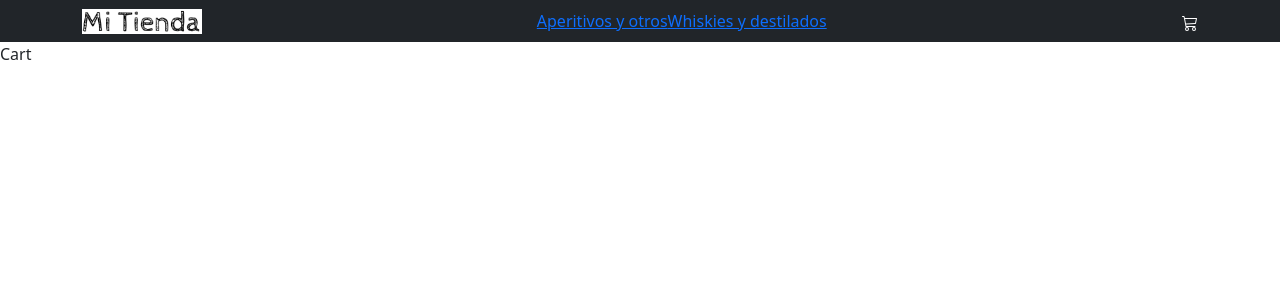
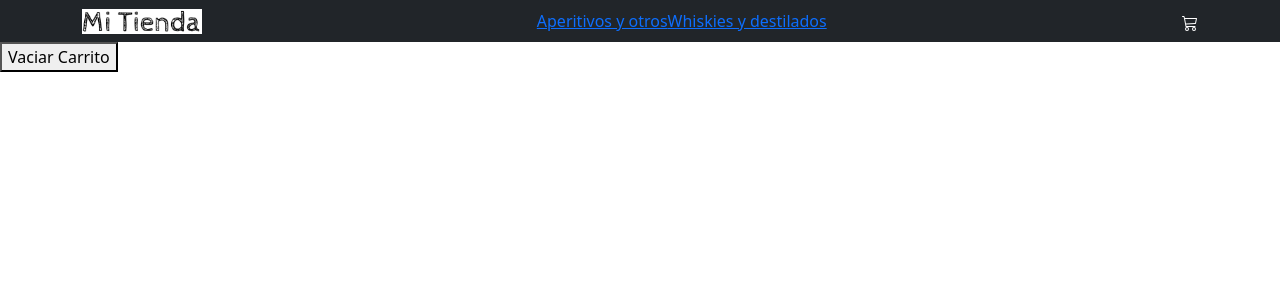
Before and after one commit to GabrielMoranduzzo/eccomerceConReact, a React (Create React App) app: page /cart in a window 1280 px wide. Shown: the top 300 px of the page. Built offline with nearby package versions, Linux system fonts and the light colour scheme.

Commit message:
Cart Context

```diff
--- a/src/App.js
+++ b/src/App.js
@@ -7,20 +7,24 @@ import ItemListContainer from './components/ItemListContainer/ItemListContainer'
 import ItemCount from './components/ItemCount/ItemCount';
 import ItemDetailContainer from './components/ItemDetailContainer/ItemDetailContainer';
 import Cart from './components/Cart/Cart';
+import { CartContextProvider } from './context/cartContext';
+
 
 
 
 function App() {
   return (
-    <BrowserRouter>
-      <NavBar/>
-      <Routes>
-        <Route exact path='/' element={<ItemListContainer greeting='Bienvenidos a Mi Tienda!'/>} />
-        <Route exact path='/categoria/:idCategoria' element={<ItemListContainer greeting='Bienvenidos a Mi Tienda!'/>} />
-        <Route exact path='/detalle/:idDetalle' element={<ItemDetailContainer/>} />
-        <Route exact path='/cart' element={<Cart/>} />
-      </Routes>
-    </BrowserRouter>
+    <CartContextProvider>
+      <BrowserRouter>
+        <NavBar />
+        <Routes>
+          <Route exact path='/' element={<ItemListContainer greeting='Bienvenidos a Mi Tienda!' />} />
+          <Route exact path='/categoria/:idCategoria' element={<ItemListContainer greeting='Bienvenidos a Mi Tienda!' />} />
+          <Route exact path='/detalle/:idDetalle' element={<ItemDetailContainer />} />
+          <Route exact path='/cart' element={<Cart />} />
+        </Routes>
+      </BrowserRouter>
+    </CartContextProvider>
   )
 }
 
--- a/src/components/Cart/Cart.js
+++ b/src/components/Cart/Cart.js
@@ -1,9 +1,14 @@
-import React from 'react'
+import { useCartContext } from "../../context/cartContext"
+
 
 const Cart = () => {
+
+    const { cartList, vaciarCarrito } = useCartContext()
+
     return (
         <div>
-            Cart
+            {cartList.map(prod => <li key={prod.id}> {prod.nombre} {prod.cantidad} </li>)}
+            <button onClick={vaciarCarrito}>Vaciar Carrito</button>
         </div>
     )
 }
--- a/src/components/ItemCount/ItemCount.js
+++ b/src/components/ItemCount/ItemCount.js
@@ -28,7 +28,7 @@ const ItemCount = ({min, max, onAdd}) => {
         <div className='contador'>
             <h1>{count}</h1>
             <button onClick={ handleDecrement}>-</button>
-            <button onClick={onAdd}>Agregar al Carrito</button>
+            <button onClick={()=> onAdd(1)}>Agregar al Carrito</button>
             <button onClick={handleIncrement}>+</button>
         </div>
     )
--- a/src/components/ItemDetail/ItemDetail.js
+++ b/src/components/ItemDetail/ItemDetail.js
@@ -1,7 +1,9 @@
 import React, { useState } from 'react'
 import { Link } from 'react-router-dom'
+import { useCartContext } from '../../context/cartContext'
 import ItemCount from '../ItemCount/ItemCount'
 import './ItemDetail.css'
+
 
 
 
@@ -9,9 +11,13 @@ const ItemDetail = ({producto}) => {
 
     const [show, setShow] = useState(true)
 
-    const onAdd = () => {
+    const onAdd = (cant) => {
         setShow(false)
+        agregarAlCarrito({...producto, cantidad: cant})
     }
+
+    const { cartList, agregarAlCarrito } = useCartContext()
+    console.log(cartList);
 
     return (
        <div className='cardDetail'>
--- a/src/components/helper/mock.js
+++ b/src/components/helper/mock.js
@@ -1,12 +1,12 @@
 const productos = [
-    {id: '0', img: 'http://d3ugyf2ht6aenh.cloudfront.net/stores/398/294/products/fernet-branca-6x11-e454976543eaee841d15893017307610-640-0.jpg' , descripcion: 'bebida alcoholica' , nombre: 'Fernet' , categoria: 'aperitivos y otros', precio: '$750'},
+    {id: '0', img: 'http://d3ugyf2ht6aenh.cloudfront.net/stores/398/294/products/fernet-branca-6x11-e454976543eaee841d15893017307610-640-0.jpg' , descripcion: 'bebida alcoholica' , nombre: 'Fernet' , categoria: 'aperitivos y otros', precio: '$750', cantidad: ''},
     {id: '1', img: 'https://www.espaciovino.com.ar/media/default/0001/56/thumb_55057_default_big.jpeg' , descripcion: 'bebida alcoholica' , nombre: 'Gancia', categoria: 'aperitivos y otros' , precio: '$450'},
-    {id: '2', img: 'http://d3ugyf2ht6aenh.cloudfront.net/stores/001/069/568/products/campc-00011-b769808f440b21f07415749347933957-640-0.jpg' , descripcion: 'bebida alcoholica' , nombre: 'Campari', categoria: 'aperitivos y otros' , precio: '$700'},
-    {id: '3', img: 'https://http2.mlstatic.com/D_NQ_NP_898916-MLA45585455989_042021-O.webp' , descripcion: 'bebida alcoholica' , nombre: 'Jagermeister', categoria: 'aperitivos y otros' , precio: '$2800'},
-    {id: '4', img: 'https://media-verticommnetwork1.netdna-ssl.com/wines/cinzano-rosso-1l-435280.jpg' , descripcion: 'bebida alcoholica' , nombre: 'Cinzano', categoria: 'aperitivos y otros' , precio: '$500'},
-    {id: '5', img: 'https://http2.mlstatic.com/D_NQ_NP_688012-MLA40124042692_122019-O.jpg' , descripcion: 'bebida alcoholica' , nombre: 'Aperol', categoria: 'aperitivos y otros' , precio: '$700'},
-    {id: '6', img: 'http://d3ugyf2ht6aenh.cloudfront.net/stores/871/106/products/gin-bombay-sapphire-importado-de-inglaterra-envio-grati-caba-d_nq_np_850676-mla25969646003_092017-f1-150c8da3995d53f61b15360938603463-640-0.jpg' , descripcion: 'bebida alcoholica' , nombre: 'Bombay', categoria: 'whiskies y destilados' , precio: '$2900'},
-    {id: '7', img: 'https://http2.mlstatic.com/D_NQ_NP_766180-MLA32830294161_112019-O.webp' , descripcion: 'bebida alcoholica' , nombre: 'Jack Daniels', categoria: 'whiskies y destilados' , precio: '$6750'}
+    {id: '2', img: 'http://d3ugyf2ht6aenh.cloudfront.net/stores/001/069/568/products/campc-00011-b769808f440b21f07415749347933957-640-0.jpg' , descripcion: 'bebida alcoholica' , nombre: 'Campari', categoria: 'aperitivos y otros' , precio: '$700', cantidad: ''},
+    {id: '3', img: 'https://http2.mlstatic.com/D_NQ_NP_898916-MLA45585455989_042021-O.webp' , descripcion: 'bebida alcoholica' , nombre: 'Jagermeister', categoria: 'aperitivos y otros' , precio: '$2800', cantidad: ''},
+    {id: '4', img: 'https://media-verticommnetwork1.netdna-ssl.com/wines/cinzano-rosso-1l-435280.jpg' , descripcion: 'bebida alcoholica' , nombre: 'Cinzano', categoria: 'aperitivos y otros' , precio: '$500', cantidad: ''},
+    {id: '5', img: 'https://http2.mlstatic.com/D_NQ_NP_688012-MLA40124042692_122019-O.jpg' , descripcion: 'bebida alcoholica' , nombre: 'Aperol', categoria: 'aperitivos y otros' , precio: '$700', cantidad: ''},
+    {id: '6', img: 'http://d3ugyf2ht6aenh.cloudfront.net/stores/871/106/products/gin-bombay-sapphire-importado-de-inglaterra-envio-grati-caba-d_nq_np_850676-mla25969646003_092017-f1-150c8da3995d53f61b15360938603463-640-0.jpg' , descripcion: 'bebida alcoholica' , nombre: 'Bombay', categoria: 'whiskies y destilados' , precio: '$2900', cantidad: ''},
+    {id: '7', img: 'https://http2.mlstatic.com/D_NQ_NP_766180-MLA32830294161_112019-O.webp' , descripcion: 'bebida alcoholica' , nombre: 'Jack Daniels', categoria: 'whiskies y destilados' , precio: '$6750', cantidad: ''}
 ];
 
 export const getFetch = new Promise((resolve, reject)=>{
--- /dev/null
+++ b/src/context/cartContext.js
@@ -0,0 +1,45 @@
+import { useState,useContext } from 'react'
+import { children, createContext } from 'react'
+
+const CartContext = createContext([])
+
+export function useCartContext() {
+    return useContext(CartContext)
+}
+
+
+export const CartContextProvider = ({children}) => {
+
+    const [cartList, setCartList] = useState([])
+
+    function agregarAlCarrito(items) {
+        const indice = cartList.findIndex(i => i.id === items.id)
+
+        if (indice > -1){
+            const cantidadVieja = cartList[indice].cantidad
+
+            let cantidadNueva = cantidadVieja + items.cantidad
+
+            cartList[indice].cantidad= cantidadNueva
+
+            let arrAux = [...cartList]
+            setCartList(arrAux)
+        } else {
+            setCartList([...cartList, items])
+        }
+    }
+
+    function vaciarCarrito() {
+        setCartList([])
+    }
+
+    return(
+        <CartContext.Provider value={{
+            cartList,
+            agregarAlCarrito,
+            vaciarCarrito
+        }} >
+            {children}
+        </CartContext.Provider>
+    )
+}
```
